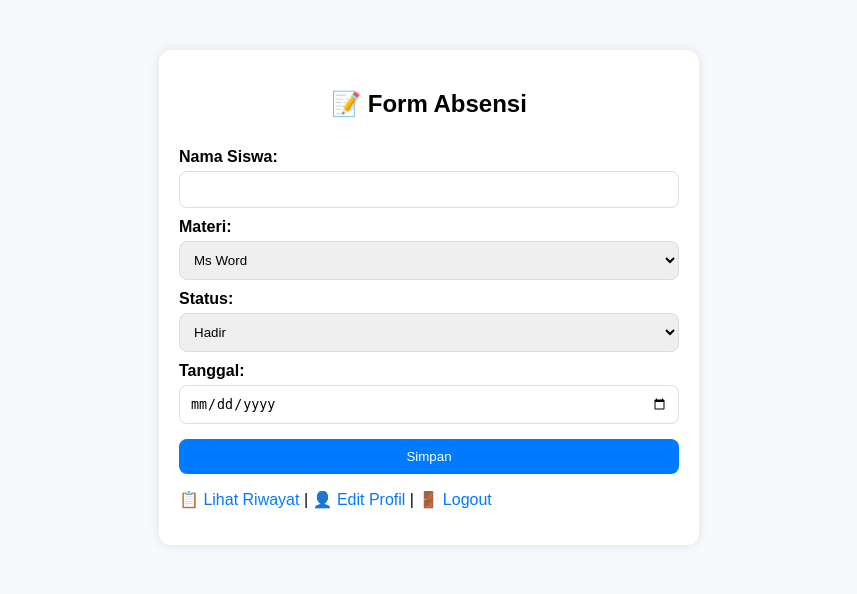
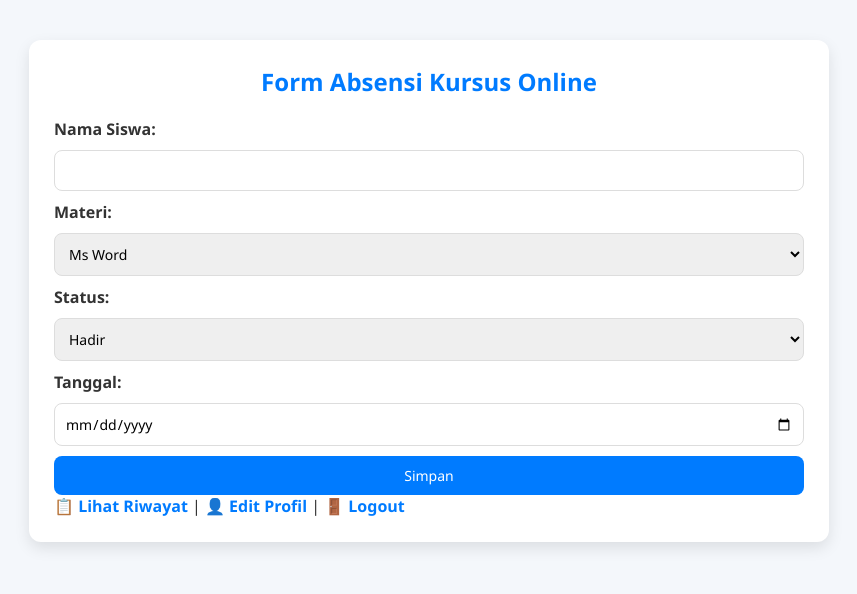
Before and after one commit to rzladk/absensi_sederhana, a PHP site: page / in a window 1280 px wide. Shown: the top 594 px of the page, without its empty margins (211-1068 px from the left). Run offline with PHP 8.4, Linux system fonts and the light colour scheme; the visitor is signed in with stand-in values (Sample User, id 1).

Commit message:
perubahan

```diff
--- a/index.php
+++ b/index.php
@@ -38,7 +38,7 @@ if (isset($_POST['simpan'])) {// jika tombol simpan ditekan
 
 <body>
     <div class="container">
-        <h2>📝 Form Absensi</h2>
+        <h2>Form Absensi Kursus Online</h2>
         <form method="POST">
             <label>Nama Siswa:</label>
             <input type="text" name="nama" required>
--- a/style.css
+++ b/style.css
@@ -1,69 +1,136 @@
-body {
-    font-family: Arial, sans-serif;
-    background: #f7f9fc;
+/* Global reset */
+* {
+  box-sizing: border-box;
   margin: 0;
   padding: 0;
+  font-family: "Segoe UI", Arial, sans-serif;
 }
+
+body {
+  background: #f4f7fb;
+  color: #333;
+}
+
+/* Header */
+header {
+  background: #007bff;
+  color: white;
+  padding: 15px 20px;
+  display: flex;
+  align-items: center;
+  justify-content: center;
+  gap: 15px;
+  box-shadow: 0 4px 10px rgba(0, 0, 0, 0.1);
+}
+header img {
+  height: 50px;
+}
+header h1 {
+  font-size: 20px;
+  font-weight: bold;
+  letter-spacing: 1px;
+}
+
+/* Container */
 .container {
-    width: 500px;
-    margin: 50px auto;
+  width: 90%;
+  max-width: 800px;
+  margin: 40px auto;
   background: white;
-    padding: 20px;
+  padding: 25px;
   border-radius: 12px;
-    box-shadow: 0 0 12px rgba(0,0,0,0.1);
+  box-shadow: 0 6px 15px rgba(0, 0, 0, 0.1);
 }
+
+/* Heading */
 h2 {
   text-align: center;
   margin-bottom: 20px;
+  color: #007bff;
 }
+
+/* Form */
 form {
   display: flex;
   flex-direction: column;
+  gap: 10px;
 }
 label {
-    margin-top: 10px;
-    font-weight: bold;
+  font-weight: 600;
 }
-input, select, button {
+input,
+select,
+button {
   padding: 10px;
-    margin-top: 5px;
   border: 1px solid #ddd;
   border-radius: 8px;
+  font-size: 14px;
 }
 button {
   background: #007bff;
   color: white;
   border: none;
   cursor: pointer;
-    margin-top: 15px;
+  transition: background 0.3s ease;
 }
 button:hover {
   background: #0056b3;
 }
+
+/* Table */
 table {
   width: 100%;
   border-collapse: collapse;
-    margin-top: 15px;
+  margin-top: 20px;
 }
-th, td {
-    padding: 10px;
+th,
+td {
+  padding: 12px;
   border: 1px solid #ddd;
   text-align: center;
 }
+th {
+  background: #007bff;
+  color: white;
+}
+tr:nth-child(even) {
+  background: #f9f9f9;
+}
+
+/* Messages */
 .success {
   color: green;
   font-weight: bold;
   text-align: center;
+  margin: 10px 0;
 }
 .error {
   color: red;
   font-weight: bold;
   text-align: center;
+  margin: 10px 0;
 }
+
+/* Link */
 a {
   text-decoration: none;
   color: #007bff;
+  font-weight: 600;
 }
 a:hover {
   text-decoration: underline;
 }
+
+/* Responsive */
+@media (max-width: 600px) {
+  .container {
+    width: 95%;
+    padding: 15px;
+  }
+  table,
+  th,
+  td {
+    font-size: 13px;
+    padding: 8px;
+  }
+}
```
Also changed, not shown: db.php (line endings or trailing spaces). Lines whose indentation alone changed are shown as unchanged.
